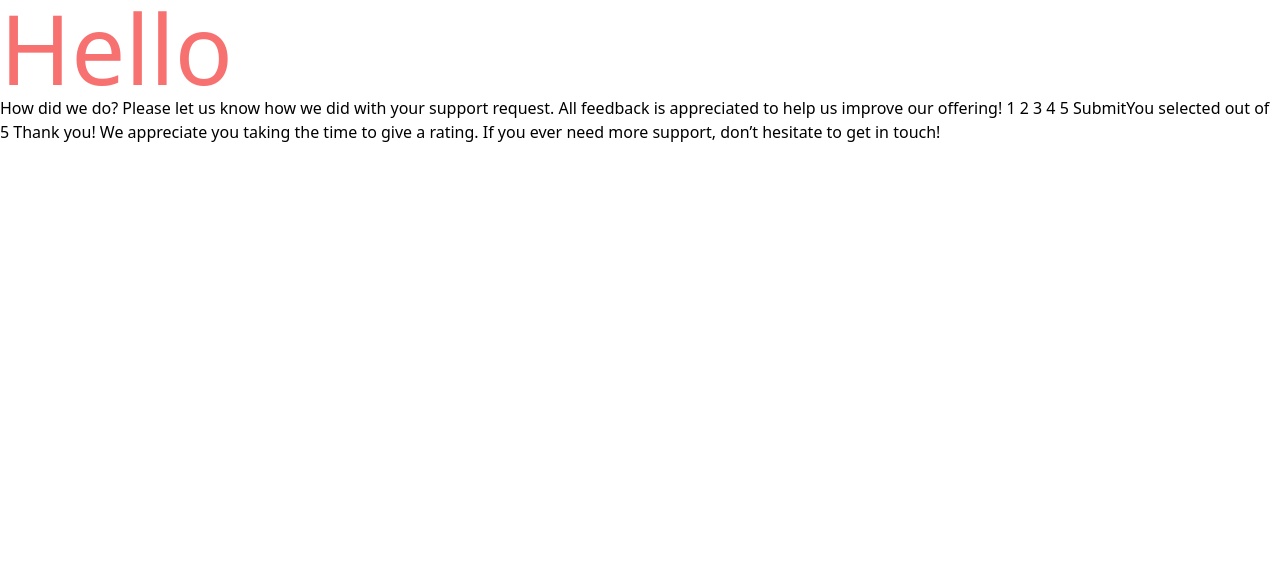
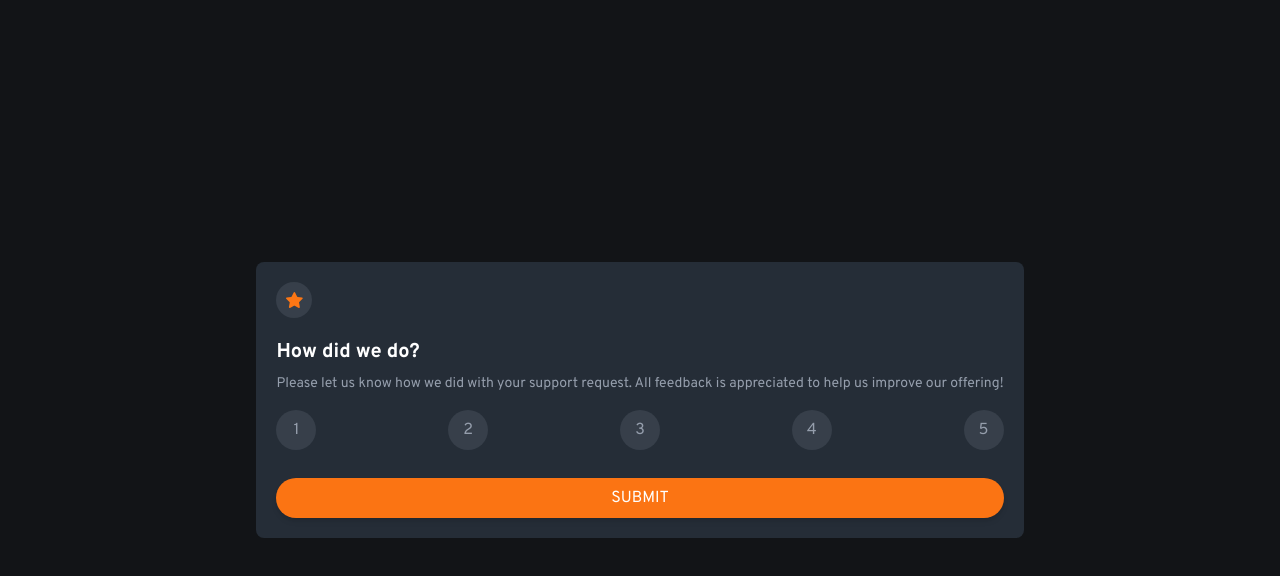
Before and after one commit to medalikhaled/fem-rating-component, a React (Vite) app: page / in a window 1280 px wide. Shown: the top 576 px of the page. Built offline with nearby package versions, Linux system fonts and the light colour scheme.

Commit message:
adding main card

```diff
--- a/src/App.tsx
+++ b/src/App.tsx
@@ -1,17 +1,72 @@
+import star from "./assets/icon-star.svg";
+import { MouseEvent, useState } from "react";
+import RatingPalette from "./components/RatingPalette";
+
+import "./App.css";
+
+type Rating = 1 | 2 | 3 | 4 | 5;
+
 function App() {
+  const [rating, setRating] = useState<Rating>();
+  const [submitted, setSubmitted] = useState<boolean>(false);
+  const [isMarked, setIsMarked] = useState<boolean>(false);
+
+  function handleRatingClick(e: MouseEvent) {
+    setRating(Number((e.target as HTMLInputElement).value) as Rating); //! that's so hacky
+    setIsMarked(true);
+  }
+
+  function handleSubmit() {
+    if (isMarked) {
+      setSubmitted(true);
+      console.log(rating);
+    } else {
+      //TODO: it chould not be one, add the ask for choosing before submitting
+      alert("you have to choose a rating before submitting ");
+    }
+  }
+
   return (
-    <div className="">
-      <p className="text-8xl text-red-400">Hello</p>
-      {/* <!-- Rating state start --> */}
-      How did we do? Please let us know how we did with your support request.
-      All feedback is appreciated to help us improve our offering! 1 2 3 4 5
-      Submit
-      {/* <!-- Rating state end --> */}
-      {/* <!-- Thank you state start --> */}
-      You selected {/* <!-- Add rating here --> */} out of 5 Thank you! We
-      appreciate you taking the time to give a rating. If you ever need more
-      support, don’t hesitate to get in touch!
-    </div>
+    <main className="grid h-screen max-h-fit min-h-screen w-full place-content-center bg-veryDarkBlue font-primary">
+      <div
+        lang="en"
+        aria-label="rating card"
+        className="mx-4 rounded-lg bg-darkBlue p-5 desktop:w-[45%] desktop:translate-x-[45%] desktop:p-8"
+      >
+        <div
+          aria-hidden
+          className="mb-3 grid aspect-square w-9 place-content-center rounded-full bg-mediumGrey bg-opacity-20 py-2"
+        >
+          <img src={star} alt="" className="" />
+        </div>
+
+        <h1 className="py-2 text-xl font-big text-primaryWhite desktop:text-2xl">
+          How did we do?
+        </h1>
+
+        <p className="text-sm font-mid text-lightGrey">
+          Please let us know how we did with your support request. All feedback
+          is appreciated to help us improve our offering!
+        </p>
+
+        <RatingPalette handleRatingClick={handleRatingClick} />
+
+        <button
+          onClick={handleSubmit}
+          className={` ease mt-3 w-full rounded-3xl bg-accentOrange py-2 uppercase text-primaryWhite shadow-md transition-all duration-500 hover:bg-primaryWhite hover:text-accentOrange`}
+        >
+          Submit
+        </button>
+      </div>
+
+      <div className="hidden">
+        {/* <!-- Thank you state start --> */}
+        You selected
+        {/* <!-- Add rating here --> */}
+        out of 5 Thank you! We appreciate you taking the time to give a rating.
+        If you ever need more support, don’t hesitate to get in touch!
+      </div>
+    </main>
   );
 }
 
--- /dev/null
+++ b/src/components/RatingPalette.tsx
@@ -0,0 +1,41 @@
+import { MouseEvent } from "react";
+
+export default function RatingPalette({
+  handleRatingClick,
+}: {
+  handleRatingClick: (e: MouseEvent) => void;
+}) {
+  return (
+    <ul className=" flex w-full items-center justify-between py-4">
+      <li className="ransition-all grid h-10 w-10 cursor-pointer place-content-center rounded-full bg-mediumGrey bg-opacity-20 p-2 text-lightGrey duration-300 ease-in hover:bg-accentOrange hover:text-primaryWhite active:bg-accentOrange">
+        <input
+          type="button"
+          onClick={(e) => handleRatingClick(e)}
+          value={1}
+          className="cursor-pointer"
+        />
+      </li>
+      <li className="ransition-all grid h-10 w-10 cursor-pointer place-content-center rounded-full bg-mediumGrey bg-opacity-20 p-2 text-lightGrey duration-300 ease-in hover:bg-accentOrange hover:text-primaryWhite active:bg-accentOrange">
+        <input
+          className="cursor-pointer"
+          type="button"
+          onClick={(e) => handleRatingClick(e)}
+          value={2}
+        ></input>
+      </li>
+      <li className="ransition-all grid h-10 w-10 cursor-pointer place-content-center rounded-full bg-mediumGrey bg-opacity-20 p-2 text-lightGrey duration-300 ease-in hover:bg-accentOrange hover:text-primaryWhite active:bg-accentOrange">
+        <input
+          type="button"
+          onClick={(e) => handleRatingClick(e)}
+          value={3}
+        ></input>
+      </li>
+      <li className="ransition-all grid h-10 w-10 cursor-pointer place-content-center rounded-full bg-mediumGrey bg-opacity-20 p-2 text-lightGrey duration-300 ease-in hover:bg-accentOrange hover:text-primaryWhite active:bg-accentOrange">
+        <input type="button" onClick={(e) => handleRatingClick(e)} value={4} />
+      </li>
+      <li className="ransition-all grid h-10 w-10 cursor-pointer place-content-center rounded-full bg-mediumGrey bg-opacity-20 p-2 text-lightGrey duration-300 ease-in hover:bg-accentOrange hover:text-primaryWhite active:bg-accentOrange">
+        <input type="button" onClick={(e) => handleRatingClick(e)} value={5} />
+      </li>
+    </ul>
+  );
+}
```
